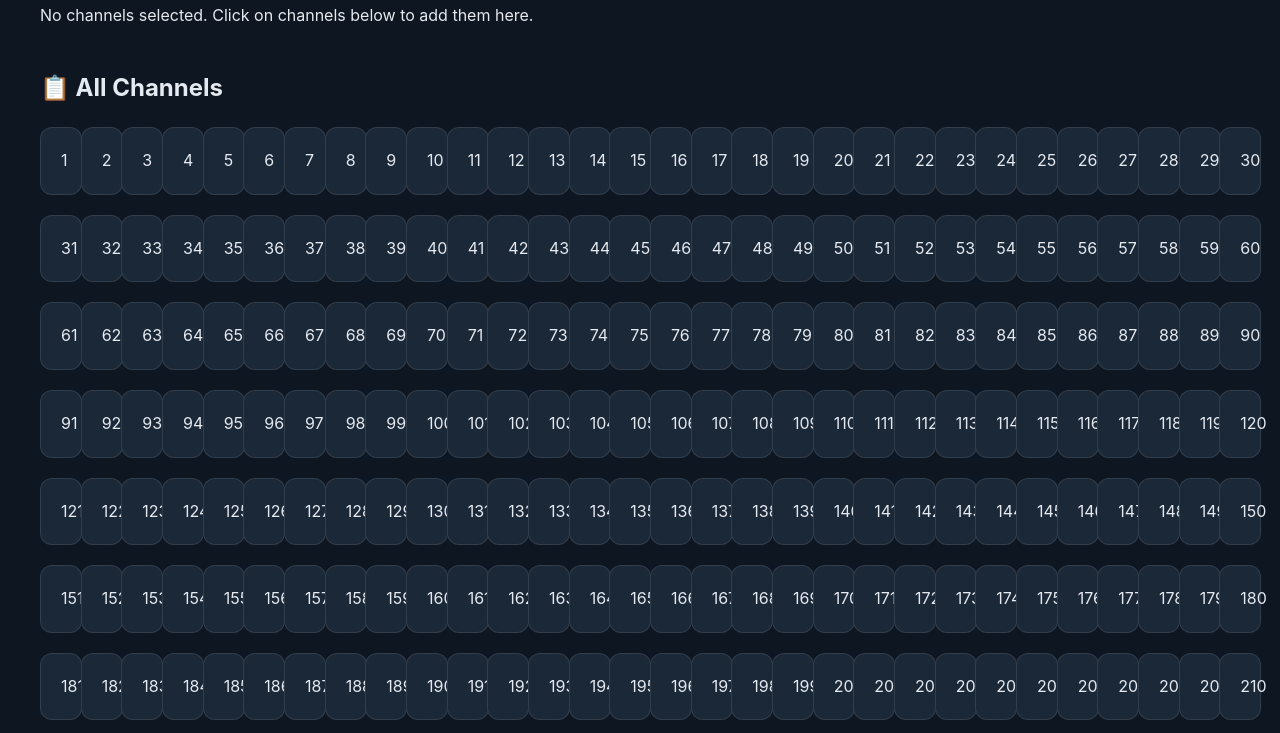
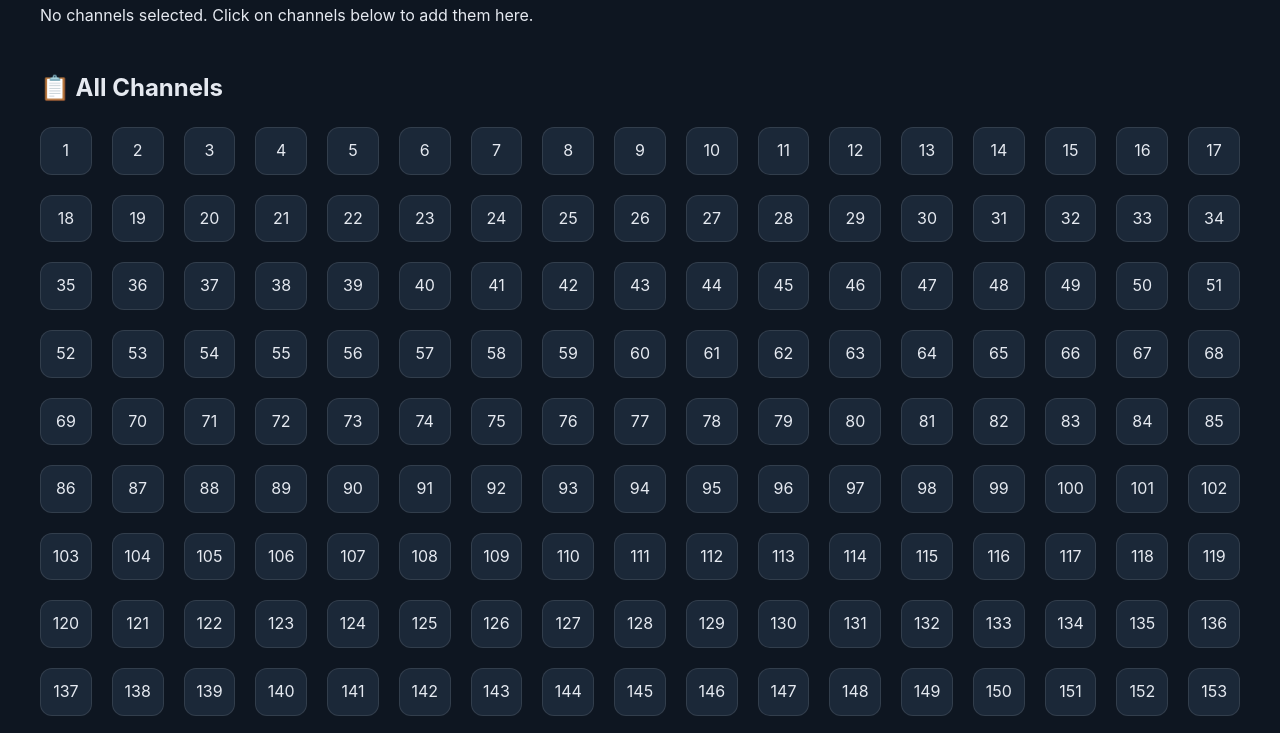
Before and after one commit to Haruiko/Luno-calculator, a plain HTML site: page channels.html in a window 1280 px wide. Shown: the part 453-1186 px from the top of the page. Drawn offline with Linux system fonts and the light colour scheme.

Commit message:
Update channels.css

```diff
--- a/assets/css/channels.css
+++ b/assets/css/channels.css
@@ -129,18 +129,21 @@
 /* Channels Grid */
 .channels-grid {
   display: grid;
-  grid-template-columns: repeat(auto-fill, minmax(20px, 1fr));
+  grid-template-columns: repeat(auto-fill, minmax(50px, 1fr));
   gap: 20px;
   margin-bottom: 30px;
 }
 
 .channel {
-  background: var(--bg-card);
-  border: 1px solid var(--border-subtle);
-  border-radius: 12px;
-  padding: 20px;
-  transition: all 0.3s ease;
-  cursor: pointer;
+    background: var(--bg-card);
+    border: 1px solid var(--border-subtle);
+    border-radius: 12px;
+    padding: 10px;
+    transition: all 0.3s ease;
+    cursor: pointer;
+    display: flex;
+    align-items: center;
+    justify-content: center;
 }
 
 .channel:hover {
```
